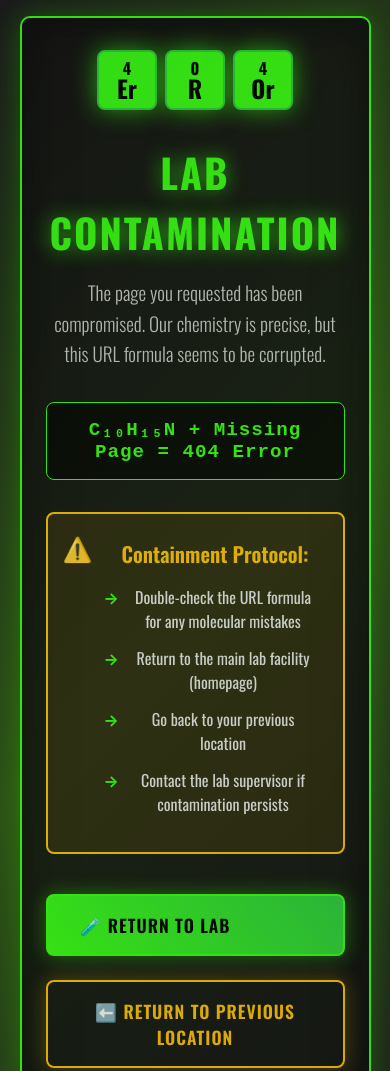
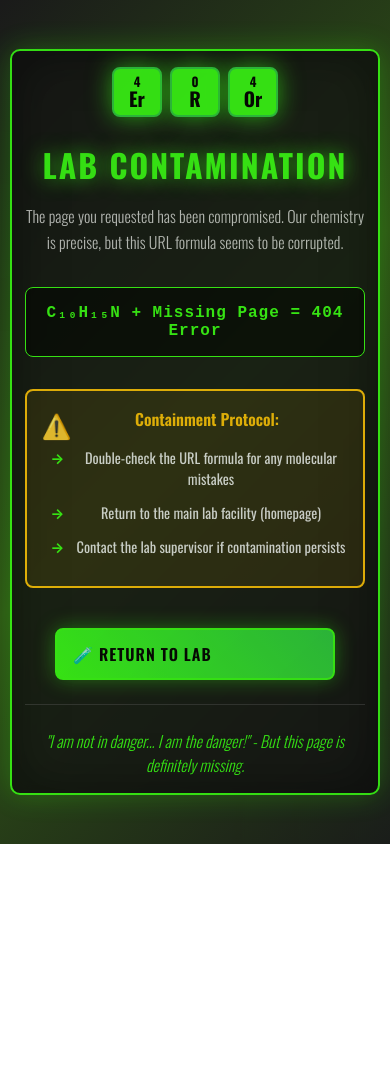
Before and after one commit to Masterchief-solo/hosted-toasted, a plain HTML site: page cloud-resume/azure/error.html in a window 390 px wide. Shown: the top 1071 px of the page. After the commit the page ends 844 px from the top, so only its background shows below. Drawn offline with nearby package versions, Linux system fonts and the light colour scheme.

Commit message:
Update error.html

```diff
--- a/cloud-resume/azure/error.html
+++ b/cloud-resume/azure/error.html
@@ -23,7 +23,9 @@
             align-items: center;
             text-align: center;
             position: relative;
-            overflow: hidden;
+            overflow-x: hidden;
+            overflow-y: auto;
+            padding: 20px 0;
         }
 
         /* Chemical vapor effects */
@@ -76,12 +78,14 @@
             backdrop-filter: blur(10px);
             border: 2px solid #39ff14;
             border-radius: 10px;
-            padding: 3rem 2rem;
+            padding: 2rem 1.5rem;
             box-shadow:
                 0 0 30px rgba(57, 255, 20, 0.3),
                 inset 0 0 50px rgba(0, 0, 0, 0.5);
-            max-width: 700px;
-            width: 90%;
+            max-width: 90vw;
+            width: 100%;
+            max-height: 95vh;
+            overflow-y: auto;
             position: relative;
             z-index: 2;
             animation: slideUp 1s ease-out;
@@ -109,8 +113,8 @@
         .element {
             background: #39ff14;
             color: #000;
-            width: 80px;
-            height: 80px;
+            width: clamp(50px, 10vw, 80px);
+            height: clamp(50px, 10vw, 80px);
             display: flex;
             flex-direction: column;
             justify-content: center;
@@ -123,12 +127,12 @@
         }
 
         .element .number {
-            font-size: 1.2rem;
+            font-size: clamp(0.8rem, 2vw, 1.2rem);
             line-height: 1;
         }
 
         .element .symbol {
-            font-size: 2rem;
+            font-size: clamp(1.2rem, 3vw, 2rem);
             line-height: 1;
             font-weight: 900;
         }
@@ -143,7 +147,7 @@
         }
 
         h1 {
-            font-size: 3.5rem;
+            font-size: clamp(2rem, 6vw, 3.5rem);
             font-weight: 700;
             margin-bottom: 1rem;
             color: #39ff14;
@@ -152,7 +156,7 @@
         }
 
         .subtitle {
-            font-size: 1.4rem;
+            font-size: clamp(1rem, 3vw, 1.4rem);
             margin-bottom: 2rem;
             color: #cccccc;
             line-height: 1.6;
@@ -320,44 +324,109 @@
 
         /* Responsive design */
         @media (max-width: 768px) {
+            body {
+                padding: 10px 0;
+            }
+
             .container {
-                padding: 2rem 1.5rem;
-                margin: 1rem;
+                padding: 1.5rem 1rem;
+                margin: 10px;
+                max-width: 95vw;
+                max-height: 90vh;
             }
 
             .periodic-table {
                 gap: 0.5rem;
+                margin-bottom: 1.5rem;
             }
 
-            .element {
-                width: 60px;
-                height: 60px;
+            .warning-box {
+                padding: 1rem;
+                margin: 1.5rem 0;
             }
 
-            .element .number {
-                font-size: 1rem;
+            .warning-box h3 {
+                font-size: 1.1rem;
+                margin-left: 2rem;
             }
 
-            .element .symbol {
-                font-size: 1.5rem;
-            }
-
-            h1 {
-                font-size: 2.5rem;
-            }
-
-            .subtitle {
-                font-size: 1.2rem;
+            .warning-box ul {
+                padding-left: 2.5rem;
             }
 
             .button-group {
                 flex-direction: column;
                 align-items: center;
+                gap: 1rem;
             }
 
             .button {
                 width: 100%;
-                max-width: 300px;
+                max-width: 280px;
+                padding: 14px 20px;
+            }
+
+            .formula {
+                font-size: 1rem;
+            }
+
+            .quote {
+                font-size: 1rem;
+                margin-top: 1.5rem;
+                padding-top: 1.5rem;
+            }
+        }
+
+        @media (max-width: 480px) {
+            .container {
+                padding: 1rem 0.8rem;
+                margin: 5px;
+            }
+
+            .warning-box h3 {
+                margin-left: 1.5rem;
+                font-size: 1rem;
+            }
+
+            .warning-box ul {
+                padding-left: 2rem;
+            }
+
+            .warning-box li {
+                font-size: 0.9rem;
+            }
+
+            .button {
+                font-size: 1rem;
+                padding: 12px 16px;
+            }
+        }
+
+        @media (max-height: 600px) {
+            .container {
+                padding: 1rem;
+            }
+
+            .periodic-table {
+                margin-bottom: 1rem;
+            }
+
+            h1 {
+                margin-bottom: 0.5rem;
+            }
+
+            .subtitle {
+                margin-bottom: 1rem;
+            }
+
+            .warning-box {
+                margin: 1rem 0;
+                padding: 1rem;
+            }
+
+            .quote {
+                margin-top: 1rem;
+                padding-top: 1rem;
             }
         }
 
@@ -406,7 +475,6 @@
             <ul>
                 <li>Double-check the URL formula for any molecular mistakes</li>
                 <li>Return to the main lab facility (homepage)</li>
-                <li>Go back to your previous location</li>
                 <li>Contact the lab supervisor if contamination persists</li>
             </ul>
         </div>
@@ -414,9 +482,6 @@
         <div class="button-group">
             <a href="/" class="button cook">
                 🧪 Return to Lab
-            </a>
-            <a href="javascript:history.back()" class="button escape">
-                ⬅️ Return to Previous Location
             </a>
         </div>
 
```
